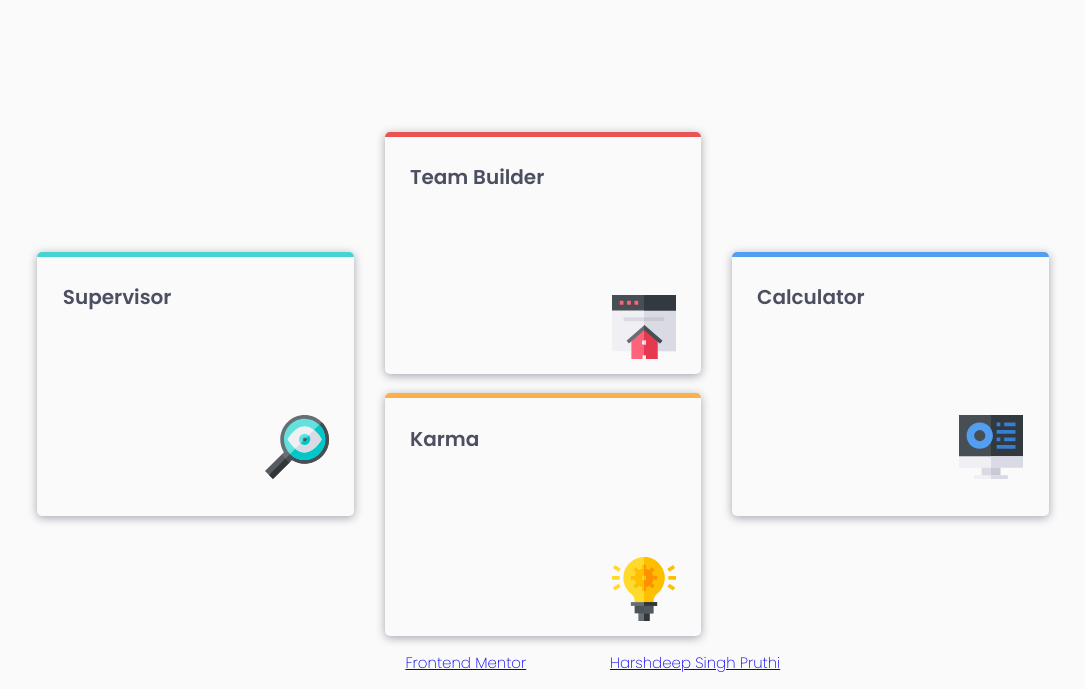
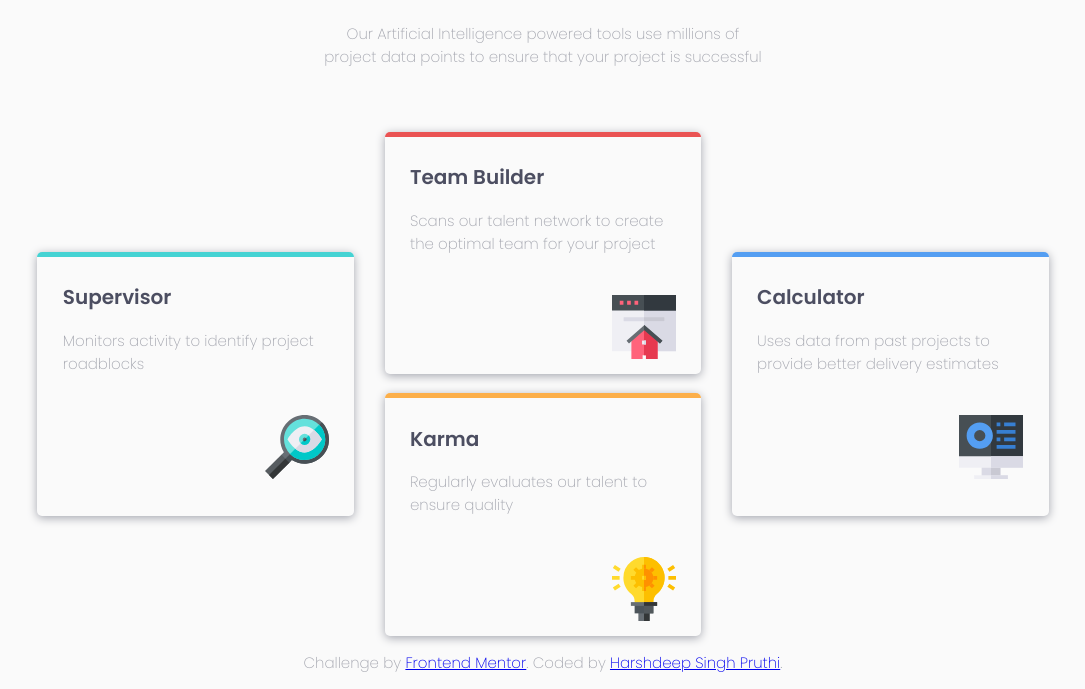
Before and after one commit to 2802harsh/FM-Four-Card-Feature, a plain HTML site: page index.html in a window 1280 px wide. Shown: the part 162-851 px from the top of the page, without its empty margins (97-1182 px from the left). Drawn offline with Linux system fonts and the light colour scheme.

Commit message:
Update styles.css

```diff
--- a/styles.css
+++ b/styles.css
@@ -4,7 +4,7 @@ body{
   font-size: 15px;
   text-align: center;
   background-color: hsl(0, 0%, 98%);
-  color:hsl(0, 0%, 98%);
+  color:hsl(229, 6%, 66%);
 }
 h1{
   font-size:2rem;
@@ -13,18 +13,15 @@ h1{
 h2{
   font-size: 1.25rem;
   margin-top:0;
-  color: hsl(234, 12%, 34%);
+  color:hsl(234, 12%, 34%);
 }
-
-
                         /* Heading */
 .head{
   font-weight: 200;
-  color:hsl(229, 6%, 66%)
 }
 .bold-head{
   font-weight:600;
-  color: hsl(234, 12%, 34%);
+  color:hsl(234, 12%, 34%);
 }
 .description{
   width:35%;
```
